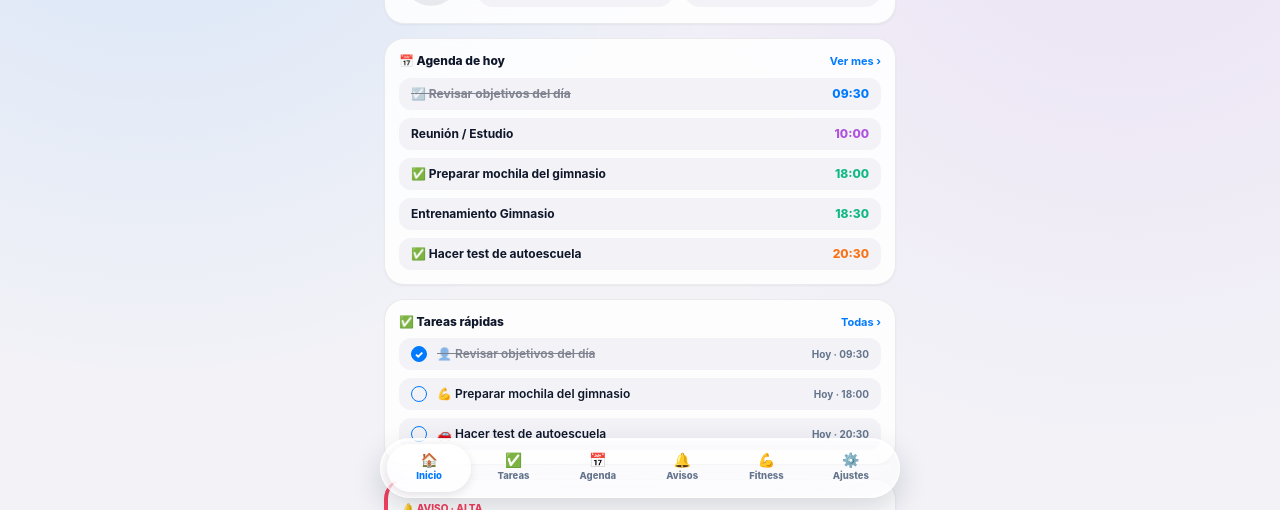
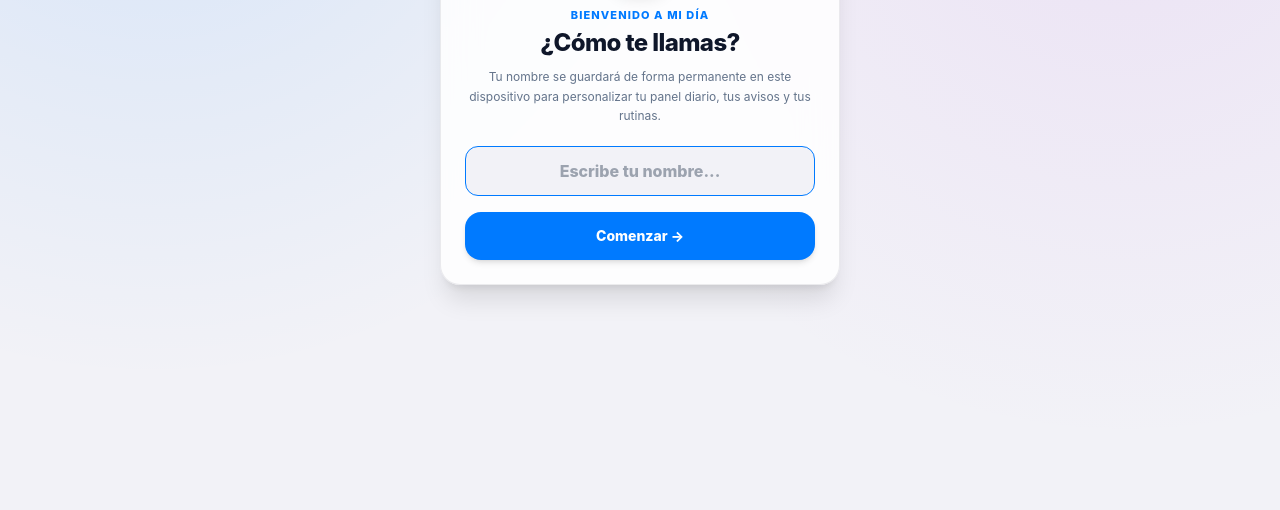
Before and after one commit to Horjeee/mi-app, a plain HTML site: page index.html in a window 1280 px wide. Shown: the part 290-800 px from the top of the page. Drawn offline with nearby package versions, Linux system fonts and the light colour scheme.

Commit message:
index.html

```diff
--- a/index.html
+++ b/index.html
@@ -435,7 +435,8 @@
            ========================================================= */
         const appState = {
             settings: {
-                name: 'Alex',
+                name: '',
+                onboarded: false,
                 goal: 'Organización y Fuerza',
                 units: 'kg',
                 darkMode: false,
@@ -519,13 +520,20 @@
             ]
         };
 
+        let hasExistingStorage = false;
         try {
             const saved = localStorage.getItem(STORAGE_KEY) || localStorage.getItem('midia_dual_sim_v5');
             if (saved) {
+                hasExistingStorage = true;
                 const parsed = JSON.parse(saved);
                 Object.assign(appState, parsed);
             }
         } catch (e) {}
+
+        // Si ya existía registro previo antes de esta actualización, respetarlo salvo si el nombre quedó vacío
+        if (hasExistingStorage && appState.settings && appState.settings.onboarded === undefined) {
+            appState.settings.onboarded = Boolean(appState.settings.name && appState.settings.name.trim());
+        }
 
         // Normalizar estructura de racha real por fechas
         if (!appState.streak || !Array.isArray(appState.streak.completedDates)) {
@@ -542,7 +550,6 @@
            SINCRONIZACIÓN AUTOMÁTICA TAREAS <-> CALENDARIO (AGENDA)
            ========================================================= */
         function syncTasksToCalendar() {
-            // Mantener eventos manuales y regenerar los vinculados a tareas con fecha límite
             const manualEvents = appState.events.filter(e => !e.linkedTaskId);
             const taskEvents = appState.tasks
                 .filter(t => Boolean(t.dueDate))
@@ -562,7 +569,6 @@
             appState.events = [...manualEvents, ...taskEvents];
         }
 
-        // Sincronizar al arrancar
         syncTasksToCalendar();
 
         function saveState() {
@@ -570,6 +576,23 @@
             try {
                 localStorage.setItem(STORAGE_KEY, JSON.stringify(appState));
             } catch (e) {}
+        }
+
+        function completeInitialOnboarding() {
+            const inp = document.getElementById('onboarding-name-input');
+            const err = document.getElementById('onboarding-error');
+            const val = inp ? inp.value.trim() : '';
+            if (!val) {
+                if (err) err.classList.remove('hidden');
+                if (inp) inp.focus();
+                return;
+            }
+            appState.settings.name = val;
+            appState.settings.onboarded = true;
+            saveState();
+            renderApp();
+            attachSwipeNavigation();
+            setTimeout(() => drawRunOverlay(), 150);
         }
 
         /* =========================================================
@@ -677,6 +700,7 @@
             const isBlockedTarget = (target) => {
                 if (!target || !target.closest) return false;
                 return Boolean(
+                    !appState.settings.onboarded ||
                     target.closest('.running-map-box') ||
                     target.closest('iframe') ||
                     target.closest('input') ||
@@ -860,7 +884,7 @@
            ========================================================= */
         function getCurrentWeekDates() {
             const now = new Date();
-            const dayOfWeek = (now.getDay() + 6) % 7; // 0 = Lunes, 6 = Domingo
+            const dayOfWeek = (now.getDay() + 6) % 7;
             const monday = addDays(now, -dayOfWeek);
             return Array.from({ length: 7 }, (_, i) => toDateKey(addDays(monday, i)));
         }
@@ -907,6 +931,45 @@
         }
 
         /* =========================================================
+           PANTALLA INICIAL DE REGISTRO DE NOMBRE (PRIMER USO)
+           ========================================================= */
+        function renderOnboardingScreen() {
+            return `
+                <div class="safe-top-bar"></div>
+                <div class="flex-1 flex flex-col justify-center px-6 pb-12 max-w-md mx-auto w-full">
+                    <div class="app-card p-6 shadow-xl text-center">
+                        <div class="w-16 h-16 rounded-3xl mx-auto mb-4 flex items-center justify-center text-3xl text-white shadow-lg" style="background: linear-gradient(135deg, var(--accent-color) 0%, #5856D6 100%)">
+                            👋
+                        </div>
+                        <p class="text-[11px] font-extrabold uppercase tracking-widest mb-1" style="color: var(--accent-color)">Bienvenido a Mi Día</p>
+                        <h1 class="text-2xl font-extrabold tracking-tight mb-2">¿Cómo te llamas?</h1>
+                        <p class="text-xs mb-5 leading-relaxed" style="color: var(--text-secondary)">
+                            Tu nombre se guardará de forma permanente en este dispositivo para personalizar tu panel diario, tus avisos y tus rutinas.
+                        </p>
+
+                        <input
+                            id="onboarding-name-input"
+                            type="text"
+                            placeholder="Escribe tu nombre..."
+                            autocomplete="given-name"
+                            onkeydown="if(event.key==='Enter') completeInitialOnboarding()"
+                            class="ui-input text-center font-extrabold text-base !py-3 mb-2"
+                        >
+                        <p id="onboarding-error" class="text-[11px] font-bold text-rose-500 mb-3 hidden">Por favor, introduce tu nombre para continuar.</p>
+
+                        <button
+                            onclick="completeInitialOnboarding()"
+                            class="w-full py-3.5 rounded-2xl text-sm font-extrabold text-white shadow-md cursor-pointer tap-btn mt-2"
+                            style="background-color: var(--accent-color)"
+                        >
+                            Comenzar →
+                        </button>
+                    </div>
+                </div>
+            `;
+        }
+
+        /* =========================================================
            RENDER PRINCIPAL DE LA APP
            ========================================================= */
         function renderApp() {
@@ -919,6 +982,16 @@
             screen.classList.toggle('dark-mode', isDark);
             screen.style.setProperty('--accent-color', appState.settings.accent || '#007AFF');
             screen.style.setProperty('--accent-soft', appState.settings.accentSoft || 'rgba(0, 122, 255, 0.14)');
+
+            // Mostrar pantalla de bienvenida si es la primera vez que entra
+            if (!appState.settings.onboarded) {
+                screen.innerHTML = renderOnboardingScreen();
+                setTimeout(() => {
+                    const inp = document.getElementById('onboarding-name-input');
+                    if (inp) inp.focus();
+                }, 100);
+                return;
+            }
 
             const activeIdx = Math.max(0, TAB_ORDER.indexOf(ui.activeTab));
 
@@ -1123,7 +1196,7 @@
                 <div class="flex items-center justify-between mb-3.5">
                     <div>
                         <p class="text-[11px] font-bold uppercase tracking-wider" style="color: var(--text-secondary)">Panel Diario</p>
-                        <h1 class="text-2xl font-extrabold tracking-tight">Hola, ${appState.settings.name} 👋</h1>
+                        <h1 class="text-2xl font-extrabold tracking-tight">Hola, ${appState.settings.name || 'Amigo'} 👋</h1>
                     </div>
                     <div class="flex items-center gap-2">
                         <div class="px-3 py-1.5 rounded-full app-card flex items-center gap-1 shadow-sm" style="border-color: ${streak.days > 0 ? 'rgba(249, 115, 22, 0.35)' : 'var(--border-color)'}">
@@ -1679,7 +1752,7 @@
             const streak = computeStreakStats();
             const pendingCount = appState.tasks.filter(t => !t.done && !isTaskArchived(t)).length;
             if (banner && title && sub) {
-                title.textContent = `¡Buenos días, ${appState.settings.name}!`;
+                title.textContent = `¡Buenos días, ${appState.settings.name || 'Amigo'}!`;
                 sub.textContent = `${pendingCount} tareas pendientes · Racha ${streak.days}d`;
                 banner.classList.add('show');
                 setTimeout(() => banner.classList.remove('show'), 4000);
@@ -2340,7 +2413,7 @@
 
                 <div class="app-card p-3.5 mb-3.5 shadow-sm">
                     <p class="text-[10.5px] font-bold uppercase mb-1.5" style="color: var(--text-secondary)">Tu nombre</p>
-                    <input type="text" value="${appState.settings.name}" onchange="appState.settings.name=this.value.trim()||'Alex'; saveState(); renderApp()" class="ui-input font-extrabold">
+                    <input type="text" value="${appState.settings.name}" onchange="appState.settings.name=this.value.trim()||appState.settings.name; appState.settings.onboarded=true; saveState(); renderApp()" class="ui-input font-extrabold">
                 </div>
 
                 <div class="app-card p-3.5 mb-3.5 shadow-sm space-y-3">
```
